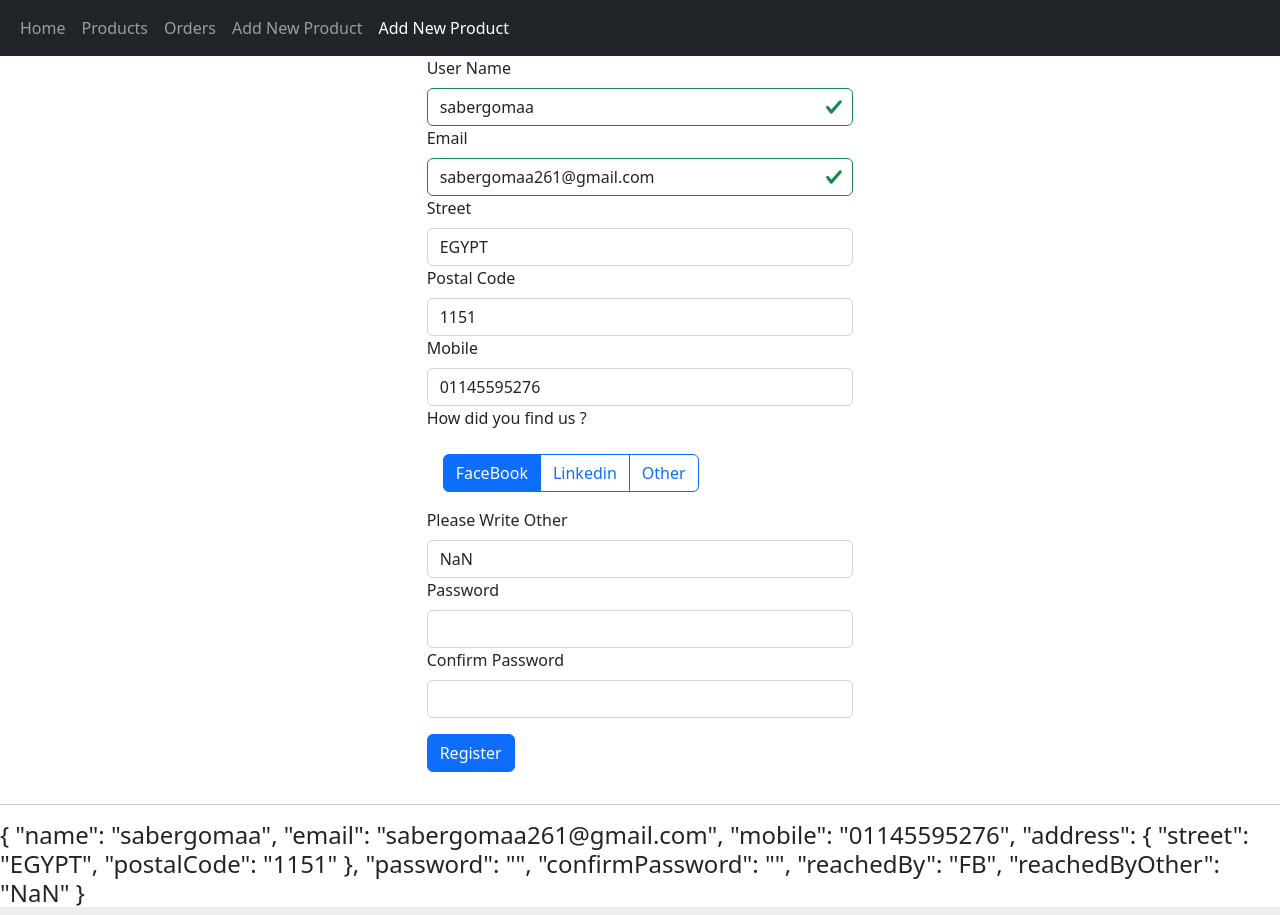
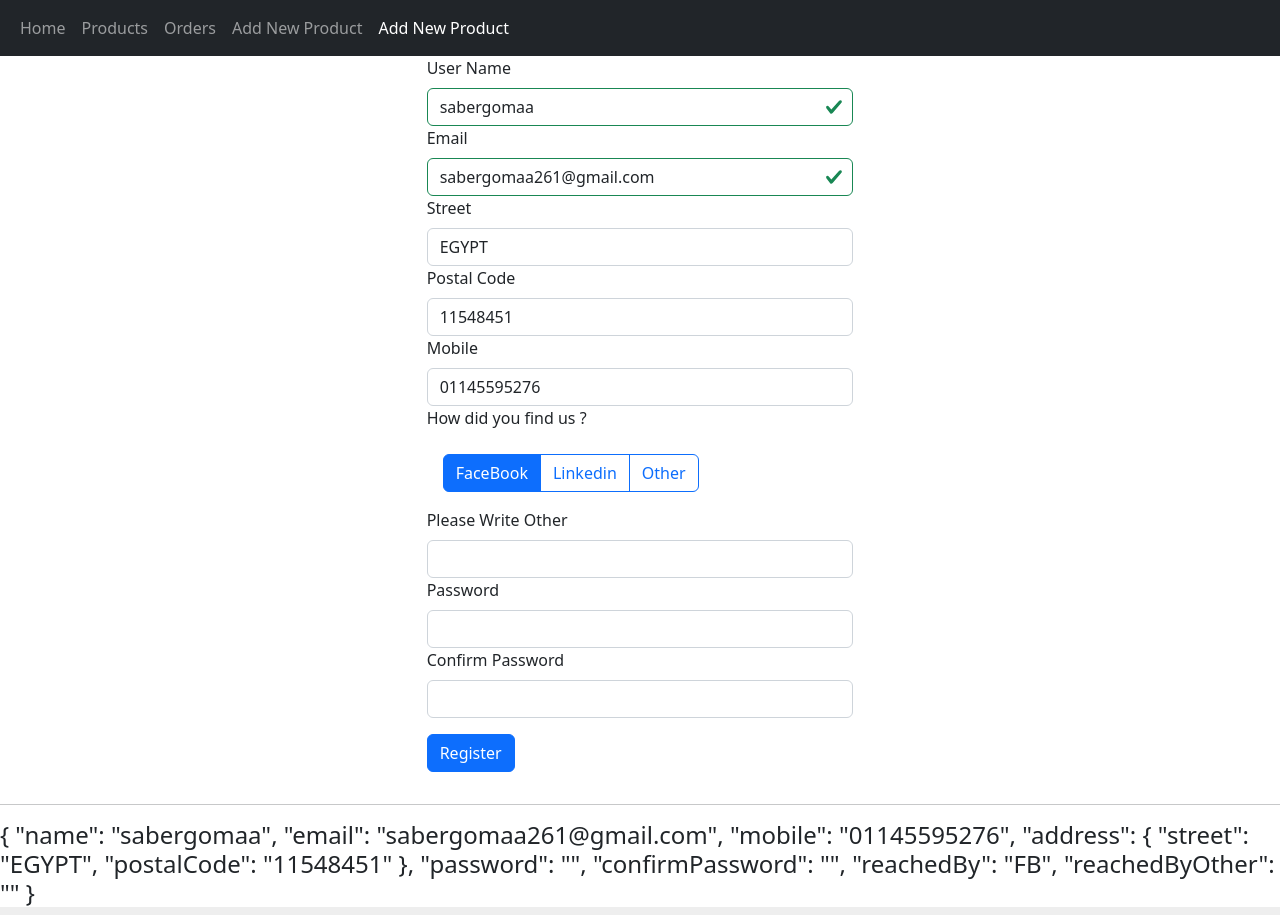
Before and after one commit to SaberGomaa/Angular-Practise, an Angular app: page /Register in a window 1280 px wide. Built offline with nearby package versions, Linux system fonts and the light colour scheme.

Commit message:
patchValue and setValue

```diff
--- a/src/app/components/userRegister/userRegister.component.ts
+++ b/src/app/components/userRegister/userRegister.component.ts
@@ -49,19 +49,33 @@ export class UserRegisterComponent implements OnInit {
       else show empty Form to register
       */
 
-      this.UserRegisterFormGroup.setValue({
+      // this.UserRegisterFormGroup.setValue({ // Must Set values For all properties
+      //    "name": "sabergomaa",
+      //    "email": "sabergomaa261@gmail.com",
+      //    "mobile": "01145595276",
+      //    "address": {
+      //       "street": "EGYPT",
+      //       "postalCode": "1151"
+      //    },
+      //    "password": "",
+      //    "confirmPassword": "",
+      //    "reachedBy": "FB",
+      //    "reachedByOther": "NaN"
+      // });
+
+
+      this.UserRegisterFormGroup.patchValue({ // can take some properties value
          "name": "sabergomaa",
          "email": "sabergomaa261@gmail.com",
          "mobile": "01145595276",
          "address": {
             "street": "EGYPT",
-            "postalCode": "1151"
+            "postalCode": "11548451"
          },
-         "password": "",
-         "confirmPassword": "",
          "reachedBy": "FB",
-         "reachedByOther": "NaN"
+         "reachedByOther": ""
       });
+
 
    }
 
```
